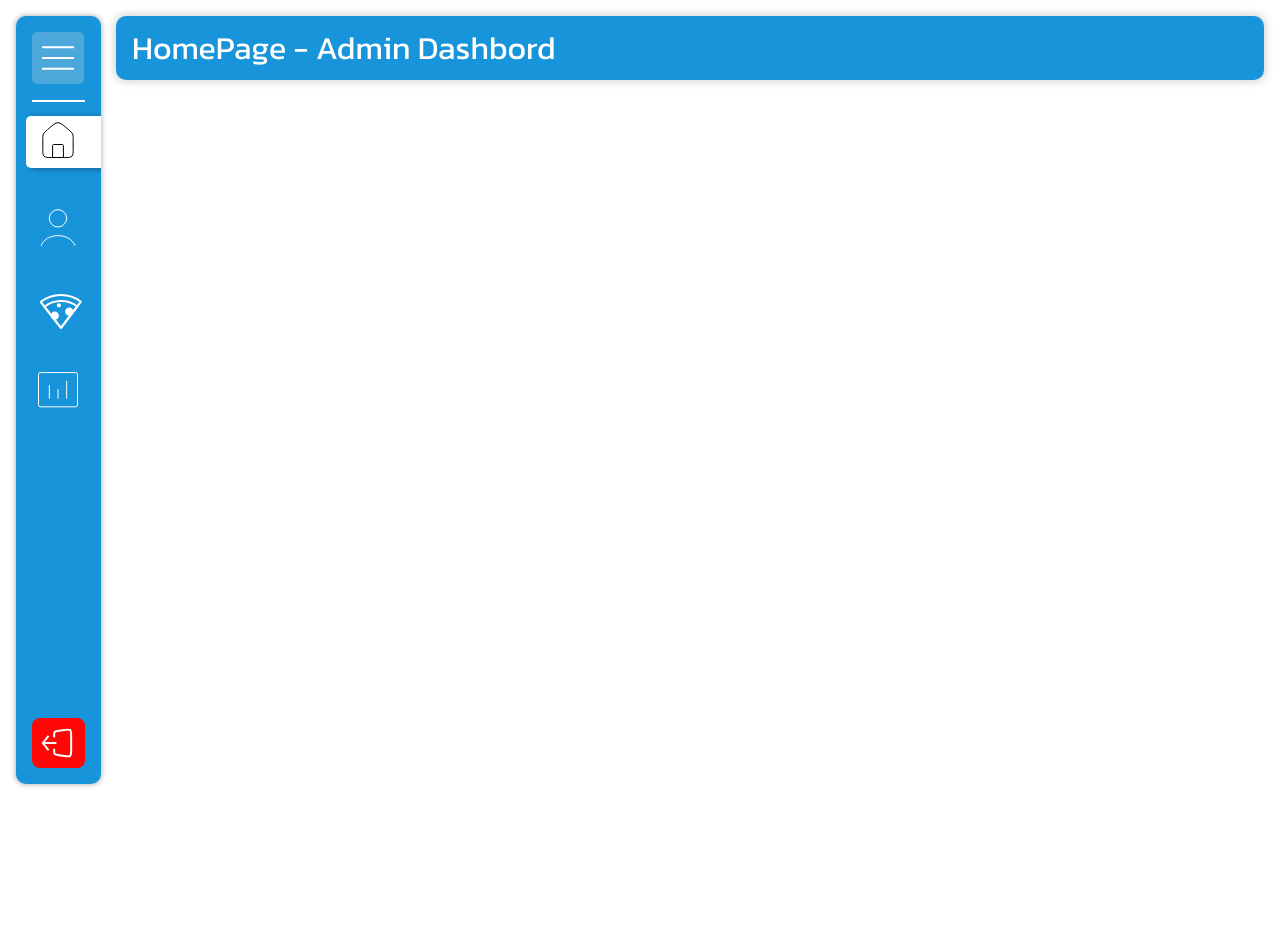
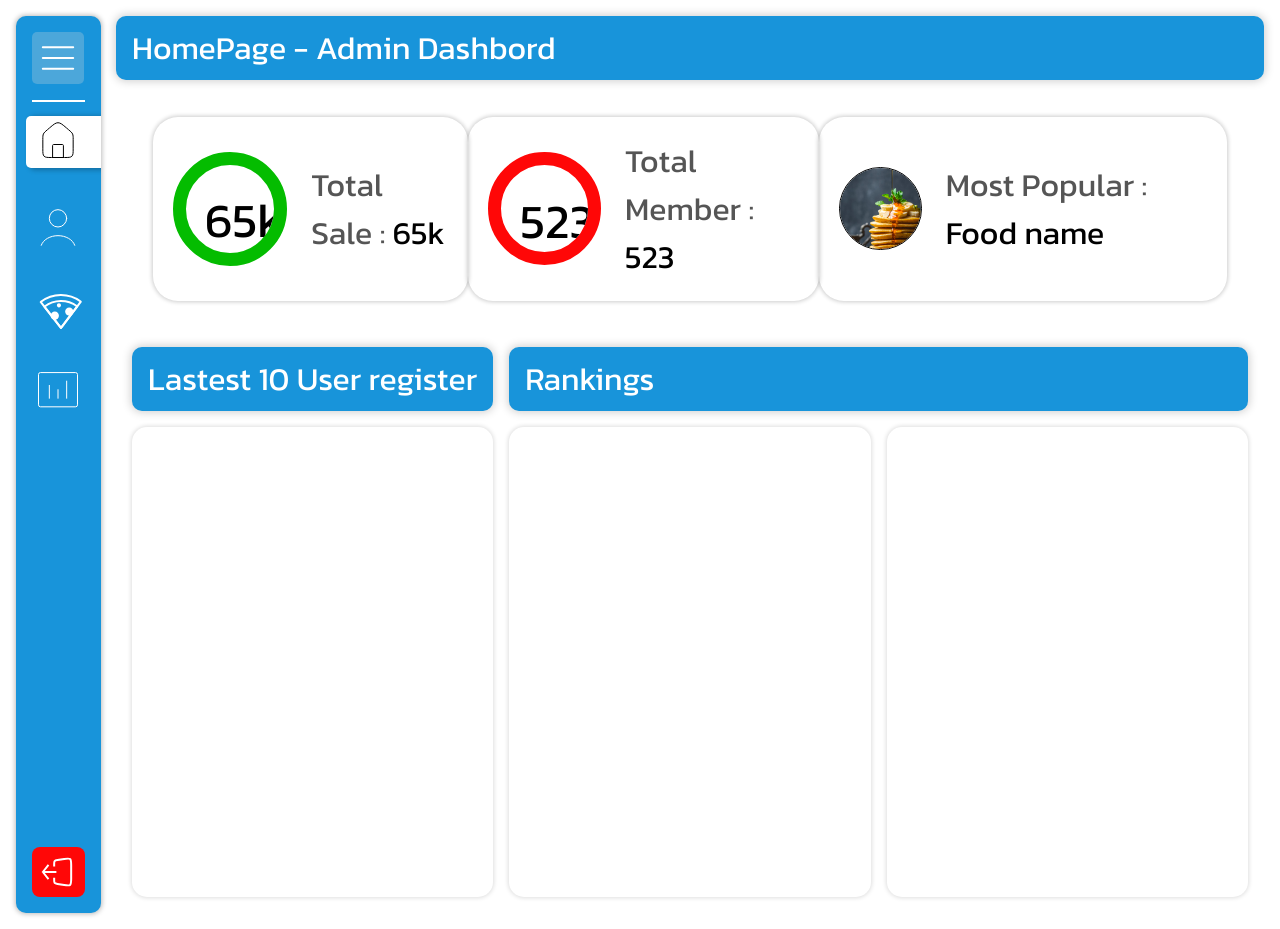
Before and after one commit to Auntapza/restaurantSystems, a React (Vite) app: page / in a window 1280 px wide. Before the commit the page ends 800 px from the top, so only its background shows below. Built offline with nearby package versions, Linux system fonts and the light colour scheme.

Commit message:
make full homepage

```diff
--- a/src/App.css
+++ b/src/App.css
@@ -1,4 +1,4 @@
-header {
+header.title-header {
     grid-area: header;
     background-color: var(--primary);
     border-radius: 10px;
--- a/src/App.jsx
+++ b/src/App.jsx
@@ -11,7 +11,7 @@ function App() {
     <>
       <div className='flex page'>
         <Sidebar />
-        <header>
+        <header className='title-header'>
           <h1>HomePage - Admin Dashbord</h1>
         </header>
         <div className='body'>
--- /dev/null
+++ b/src/component/homepage/homepage.css
@@ -0,0 +1,66 @@
+.Homepage {
+    display: grid;
+    grid-area:
+    'status status status'
+    'content content content'
+    'content content content'
+    ;
+    row-gap: 25px;
+    padding: 1rem;
+
+    .status {
+        display: flex;
+        justify-content: space-between;
+        padding: 1.3rem;
+
+        > div {
+            box-shadow: 0px 0px 4px 1px #00000033;
+            padding: 20px;
+            border-radius: 25px;
+            display: flex;
+            gap: 1.5rem;
+            align-items: center;
+            > div {
+                border: 13px solid;
+                padding: 1.2rem;
+                border-radius: 50%;
+                font-size: 3em;
+                overflow: hidden;
+                aspect-ratio: 1 / 1;
+            }
+
+            > div:has(img) {
+                padding: unset;
+                border-width: 1px;
+                > img {
+                    object-fit: fill;
+                }
+            }
+            > span {
+                font-size: 2em;
+                color: #000000aa;
+                > mark {
+                    color: #000;
+                    background-color: transparent;
+                }
+            }
+        }
+    }
+
+    > .content {
+        display: grid;
+        grid-template-columns: repeat(3, 1fr);
+        grid-template-rows: auto 1fr;
+        height: 550px;
+        gap: 1rem;
+        > div {
+            border-radius: 15px;
+            box-shadow: 0px 0px 4px 1px #00000021;
+            width: 100%;
+            height: 100%;
+        }
+        > header {
+            grid-area: unset;
+        }
+    }
+}
--- a/src/component/homepage/homepage.jsx
+++ b/src/component/homepage/homepage.jsx
@@ -1,11 +1,43 @@
 import React from "react"
+import './homepage.css'
+import defaultImage from '../../assets/image 1.png'
 
 let homepage = () => {
 
     return (
         <>
             <div className="Homepage">
-
+                <div className="status">
+                    <div className="activity-ring">
+                        <div style={{borderColor: "#04BC00"}}>
+                            <span>65k</span>
+                        </div>
+                        <span>Total Sale : <mark>65k</mark></span>
+                    </div>
+                    <div className="activity-ring">
+                        <div style={{borderColor: "#FF0707"}}>
+                            <span>523</span>
+                        </div>
+                        <span>Total Member : <mark>523</mark></span>
+                    </div>
+                    <div className="activity-ring">
+                        <div>
+                            <img src={defaultImage} alt="" />
+                        </div>
+                        <span>Most Popular : <mark>Food name</mark></span>
+                    </div>
+                </div>
+                <div className="content">
+                    <header className="title-header">
+                        <h1>Lastest 10 User register</h1>
+                    </header>
+                    <header className="title-header" style={{gridColumn: "2 / 2 span"}}>
+                        <h1>Rankings</h1>
+                    </header>
+                    <div className="content-1"></div>
+                    <div className="content-2"></div>
+                    <div className="content-3"></div>
+                </div>
             </div>
         </>
     )
--- a/src/component/sidebar.css
+++ b/src/component/sidebar.css
@@ -95,7 +95,7 @@ aside {
         top: 100px;
         border-radius: 5px 0 0 5px;
         box-shadow: 4px 1px 5px 1px #00000044;
-        transition: .25s;
+        transition: .25s ease-out;
     }
 }
 
--- a/src/component/sidebar.jsx
+++ b/src/component/sidebar.jsx
@@ -1,4 +1,4 @@
-import React, { useEffect } from "react"
+import React, { useRef, useEffect } from "react"
 import { Link } from "react-router-dom"
 import './sidebar.css'
 import menu from '../assets/menu.svg';
@@ -8,42 +8,47 @@ import signOut from '../assets/Sign_out_squre.svg';
 import chart from '../assets/Chart_light.svg';
 import homeIcon from '../assets/Home_light.svg';
 
+let urlPath = location.pathname;
+
 let Sidebar = () => {
 
     let [active, setActive] = React.useState("home")
     let [position, setPosition] = React.useState(100)
 
-    // useEffect(() => {
-    //     setUrl(location.pathname)
-    //     console.log("change");
-    // }),[]
 
     let setStyle = (path) => {
         switch (path) {
-            case "home":
+            case "/home":
                 setPosition(100)
                 setActive("home")
                 break;
-            case "user":
-                setPosition(183)
-                setActive("user")
-                break;
-            case "menu":
+                case "/user":
+                    setPosition(183)
+                    setActive("user")
+                    break;
+            case "/menu":
                 setPosition(264)
                 setActive("menu")
                 break;
-            case "summery":
+            case "/summery":
                 setPosition(345)
                 setActive("summery")
                 break;
+            }
+    }
+
+    window.onload = () => {
+        if (urlPath !== '/') {
+            setStyle(`${urlPath}`)
+        } else {
+            setStyle('/home')
         }
-
     }
 
     return (
         <>
             <aside>
-                <div className="higlight" style={{top: position}}></div>
+                <div className="higlight" style={{ top: position }}></div>
                 <menu>
                     <div>
                         <img src={menu} alt="" />
@@ -52,25 +57,25 @@ let Sidebar = () => {
                     <hr />
                 </menu>
                 <ul className="asideLink">
-                    <Link to={'/'} onClick={() => {setStyle('home')}}>
+                    <Link to={'/'} onClick={() => { setStyle('/home') }}>
                         <li className={active == 'home' ? 'active' : ''}>
                             <img src={homeIcon} alt="" />
                             <span>Home</span>
                         </li>
                     </Link>
-                    <Link to={'/user'} onClick={() => {setStyle('user')}}>
+                    <Link to={'/user'} onClick={() => { setStyle('/user') }}>
                         <li className={active == 'user' ? 'active' : ''}>
                             <img src={user} alt="" />
                             <span>Manage Uesr Info</span>
                         </li>
                     </Link>
-                    <Link to={'/menu'} onClick={() => {setStyle('menu')}}>
+                    <Link to={'/menu'} onClick={() => { setStyle('/menu') }}>
                         <li className={active == 'menu' ? 'active' : ''}>
                             <img src={pizza} alt="" />
                             <span>Menage Menu</span>
                         </li>
                     </Link>
-                    <Link to={'/summery'} onClick={() => {setStyle('summery')}}>
+                    <Link to={'/summery'} onClick={() => { setStyle('/summery') }}>
                         <li className={active == 'summery' ? 'active' : ''}>
                             <img src={chart} alt="" />
                             <span>Summery</span>
```
Also changed, not shown: src/assets/image 1.png (added).
